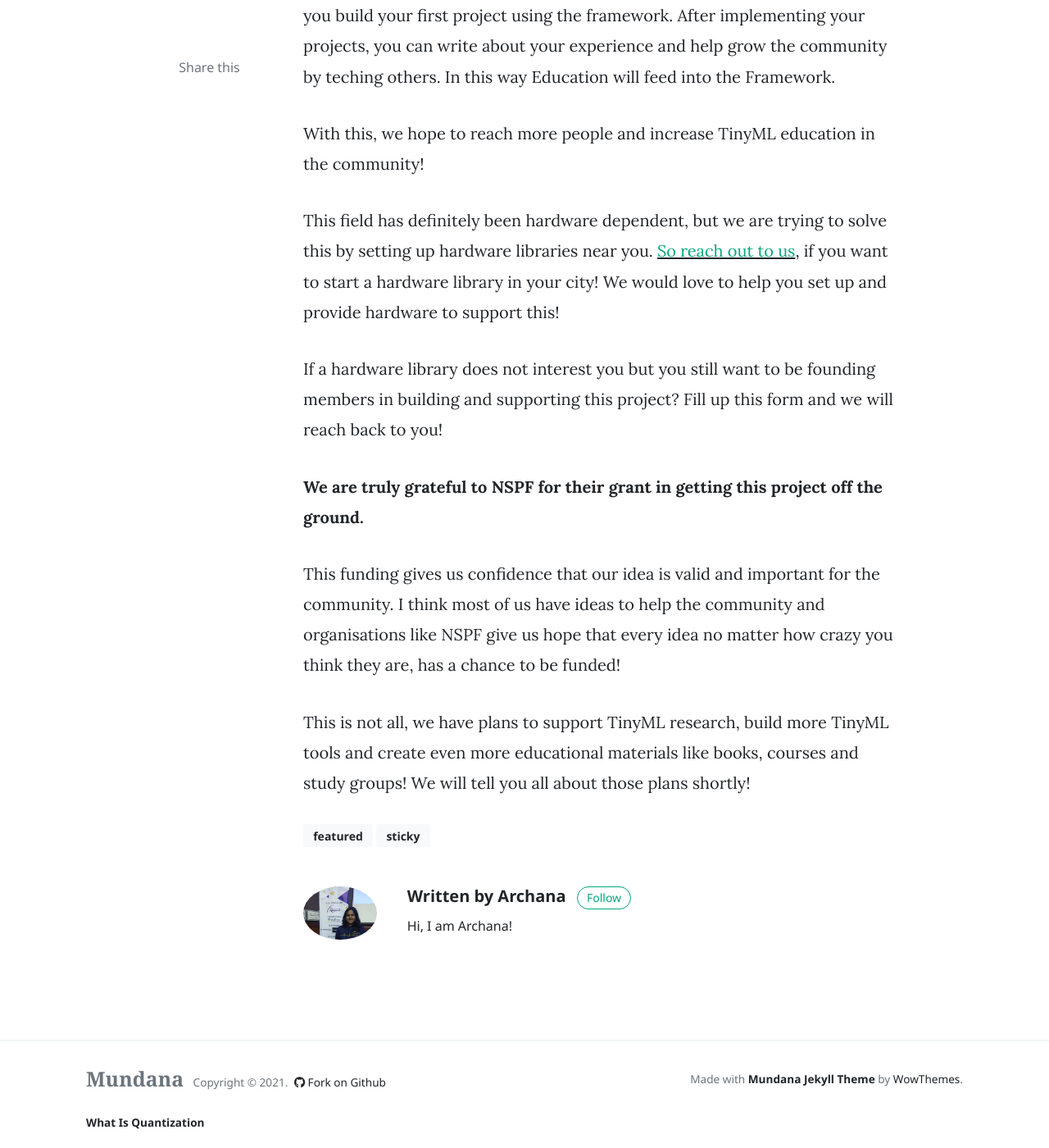
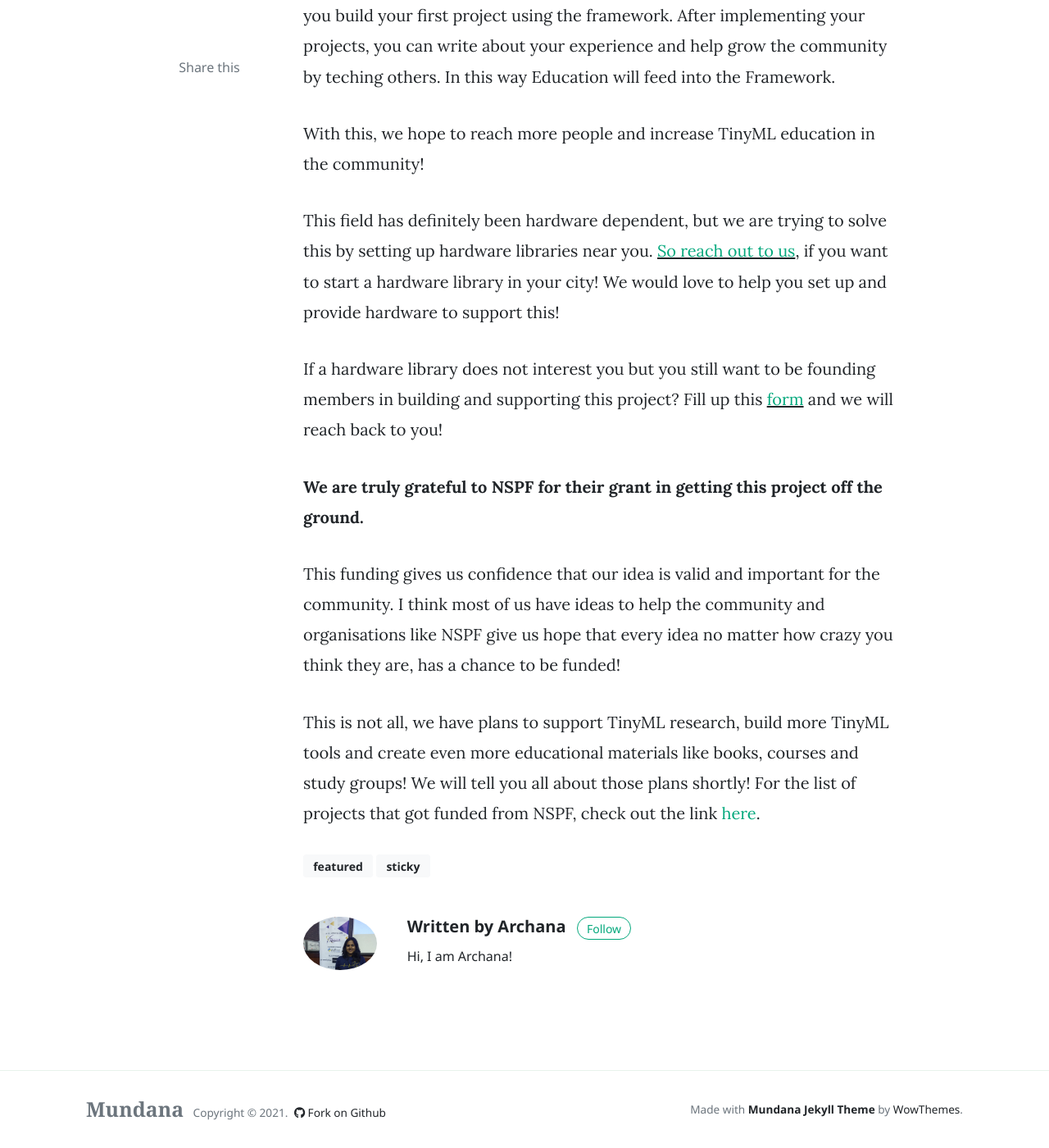
Before and after one commit to scaledown-team/blog, a Jekyll site: the page built from _posts/2021-12-23-nspf.md, in a window 1280 px wide and 1400 px high, scrolled down 2029 px. Shown: the whole window at 82% size. Built offline with Jekyll 4.4.1, drawn with Linux system fonts in a browser that asks for light colours; nearby versions of some CDN libraries; comment, search, counter and statistics services are not loaded; some of the changed text lies outside the part shown.

Commit message:
Update 2021-12-23-nspf.md

```diff
--- a/_posts/2021-12-23-nspf.md
+++ b/_posts/2021-12-23-nspf.md
@@ -27,10 +27,11 @@ With this, we hope to reach more people and increase TinyML education in the com
 
 This field has definitely been hardware dependent, but we are trying to solve this by setting up hardware libraries near you. <ins>[So reach out to us](mailto:scaledown.tinyml@gmail.com)</ins>, if you want to start a hardware library in your city! We would love to help you set up and provide hardware to support this!
 
-If a hardware library does not interest you but you still want to be founding members in building and supporting this project? Fill up this form and we will reach back to you!
+If a hardware library does not interest you but you still want to be founding members in building and supporting this project? Fill up this <ins>[form](https://forms.gle/uf7wxt5cLFUggpc5A)</ins> and we will reach back to you!
 
 **We are truly grateful to NSPF for their grant in getting this project off the ground.**
 
 This funding gives us confidence that our idea is valid and important for the community. I think most of us have ideas to help the community and organisations like NSPF give us hope that every idea no matter how crazy you think they are, has a chance to be funded!
 
 This is not all, we have plans to support TinyML research, build more TinyML tools and create even more educational materials like books, courses and study groups! We will tell you all about those plans shortly!
+For the list of projects that got funded from NSPF, check out the link [here](https://nostarchfoundation.org/2021-grant-recipients/).
```
